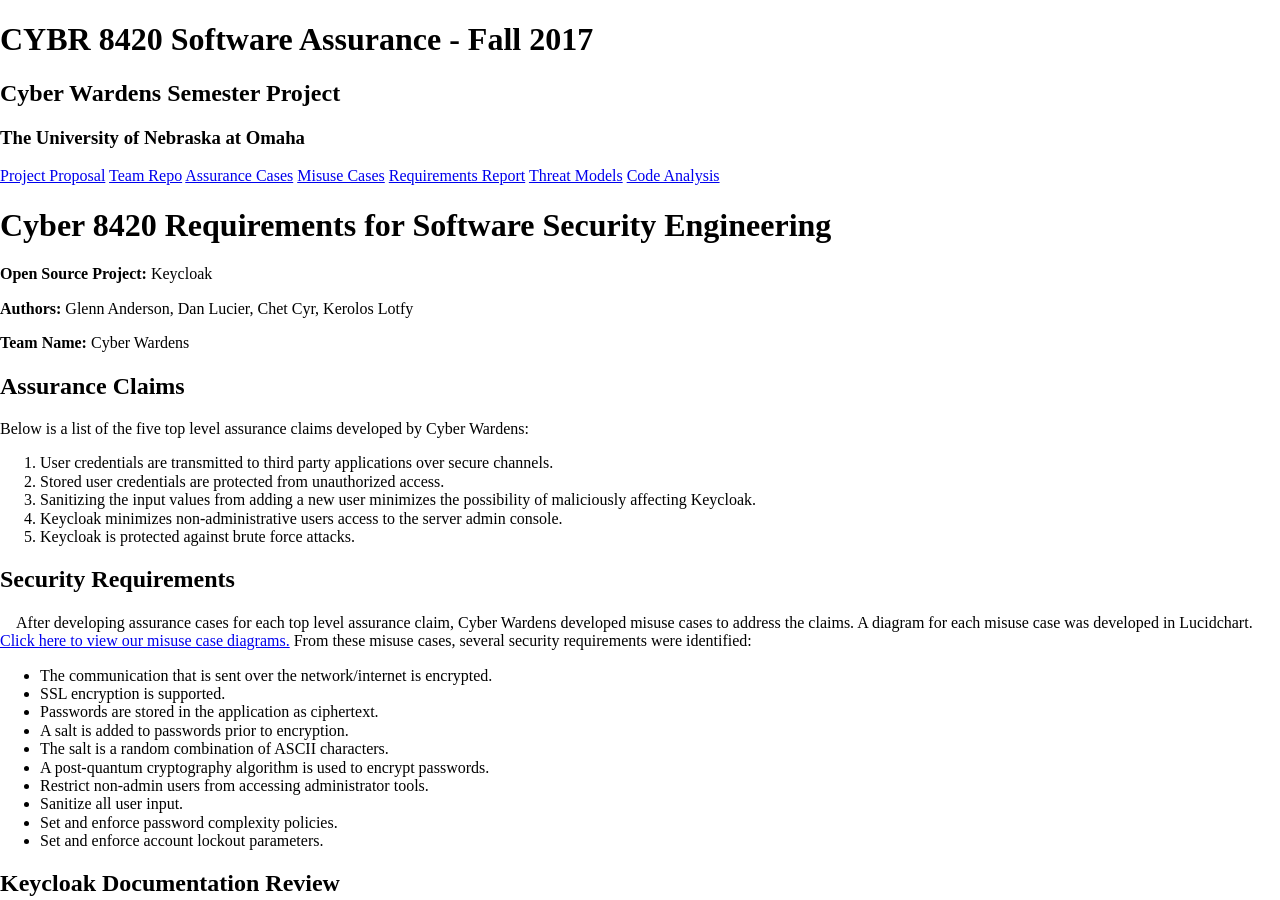
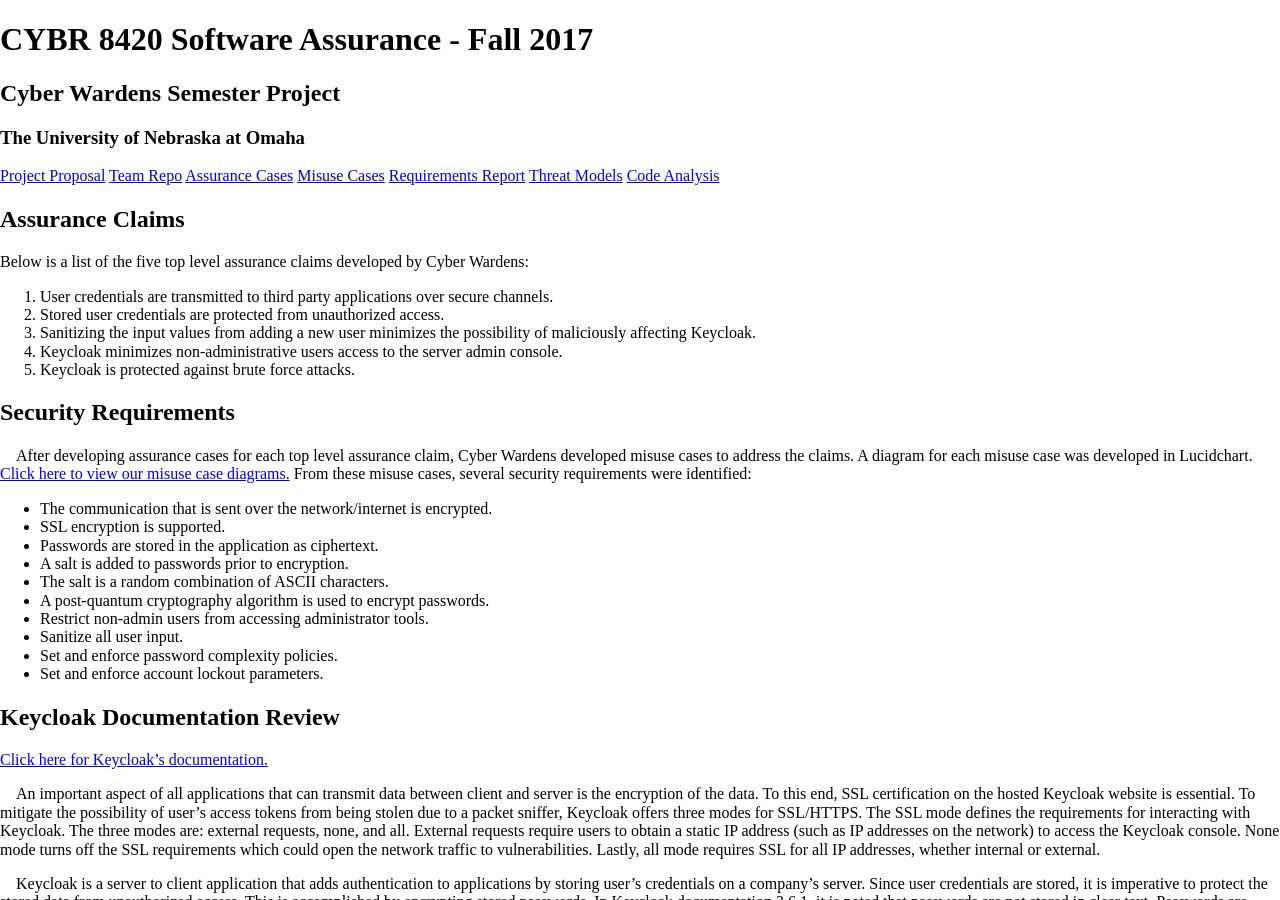
Before and after one commit to DanielLucier/CYBER8420-SemesterProject, a Jekyll site: the page built from misc/pages/RequirementsReport.md, in a window 1280 px wide and 900 px high. Built offline with Jekyll 4.4.1, drawn with Linux system fonts in a browser that asks for light colours; nearby versions of some CDN libraries; library files that are not in the unit come from our copies.

Commit message:
Update RequirementsReport.md

```diff
--- a/misc/pages/RequirementsReport.md
+++ b/misc/pages/RequirementsReport.md
@@ -3,16 +3,6 @@ layout: default
 title: 8420 Requirements Report
 description: CYBR 8420 Requirements Report
 ---
-Cyber 8420 Requirements for Software Security Engineering
-=========================================================
-
-**Open Source Project:** Keycloak
-
-**Authors:** Glenn Anderson, Dan Lucier, Chet Cyr, Kerolos Lotfy
-
-**Team Name:** Cyber Wardens
-
-
 Assurance Claims
 ----------------
 Below is a list of the five top level assurance claims developed by Cyber Wardens:
```
